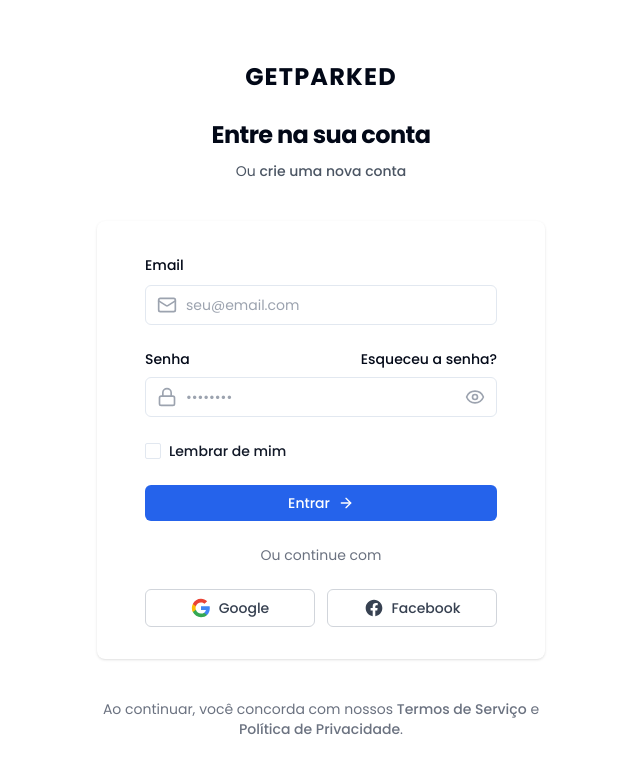
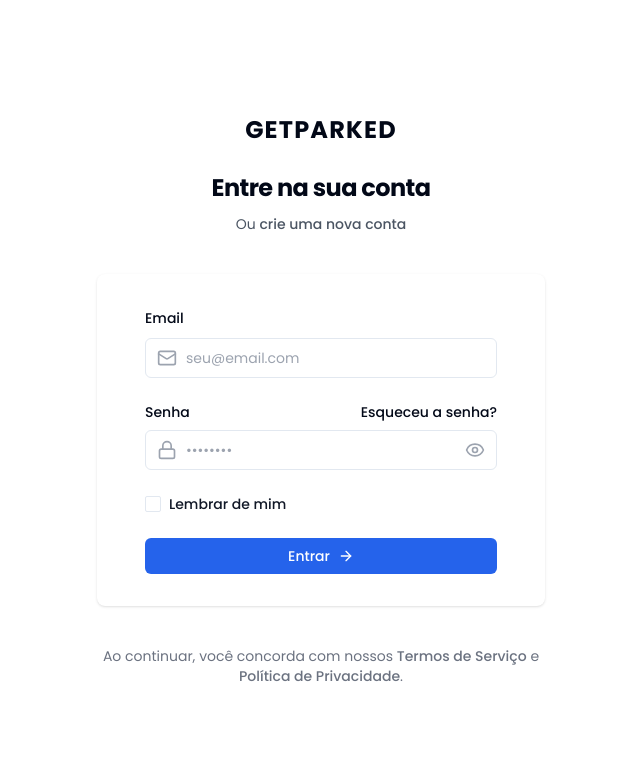
Before and after one commit to ricardoAlmeidaEtic/getParked, a Next.js app: page /auth/signin in a window 1280 px wide. Shown: the top 774 px of the page, without its empty margins (319-959 px from the left). Built offline with nearby package versions, Linux system fonts and the light colour scheme; no server answers.

Commit message:
patch: commented google and github providers access

```diff
--- a/src/app/auth/signin/page.tsx
+++ b/src/app/auth/signin/page.tsx
@@ -190,7 +190,7 @@ export default function SignInPage() {
                 </div>
               </form>
 
-              <SocialLogin />
+              {/* <SocialLogin /> */}
             </div>
 
             <AuthTerms />
--- a/src/app/auth/signup/page.tsx
+++ b/src/app/auth/signup/page.tsx
@@ -218,7 +218,7 @@ export default function SignUpPage() {
                 </div>
               </form>
 
-              <SocialLogin />
+              {/* <SocialLogin /> */}
             </div>
 
             <AuthTerms />
```
Also changed, not shown: 1 other file (tests, documents, lock files or other folders).
